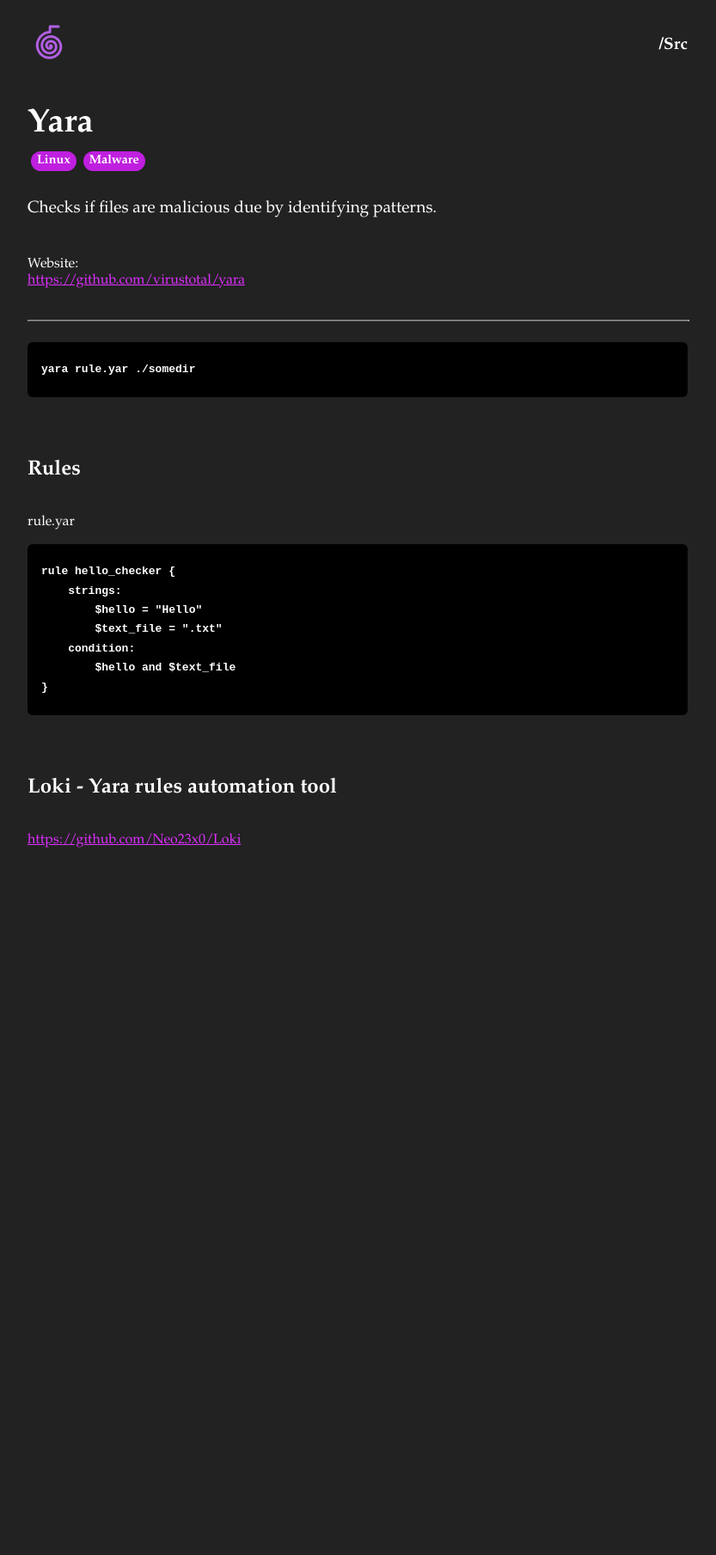
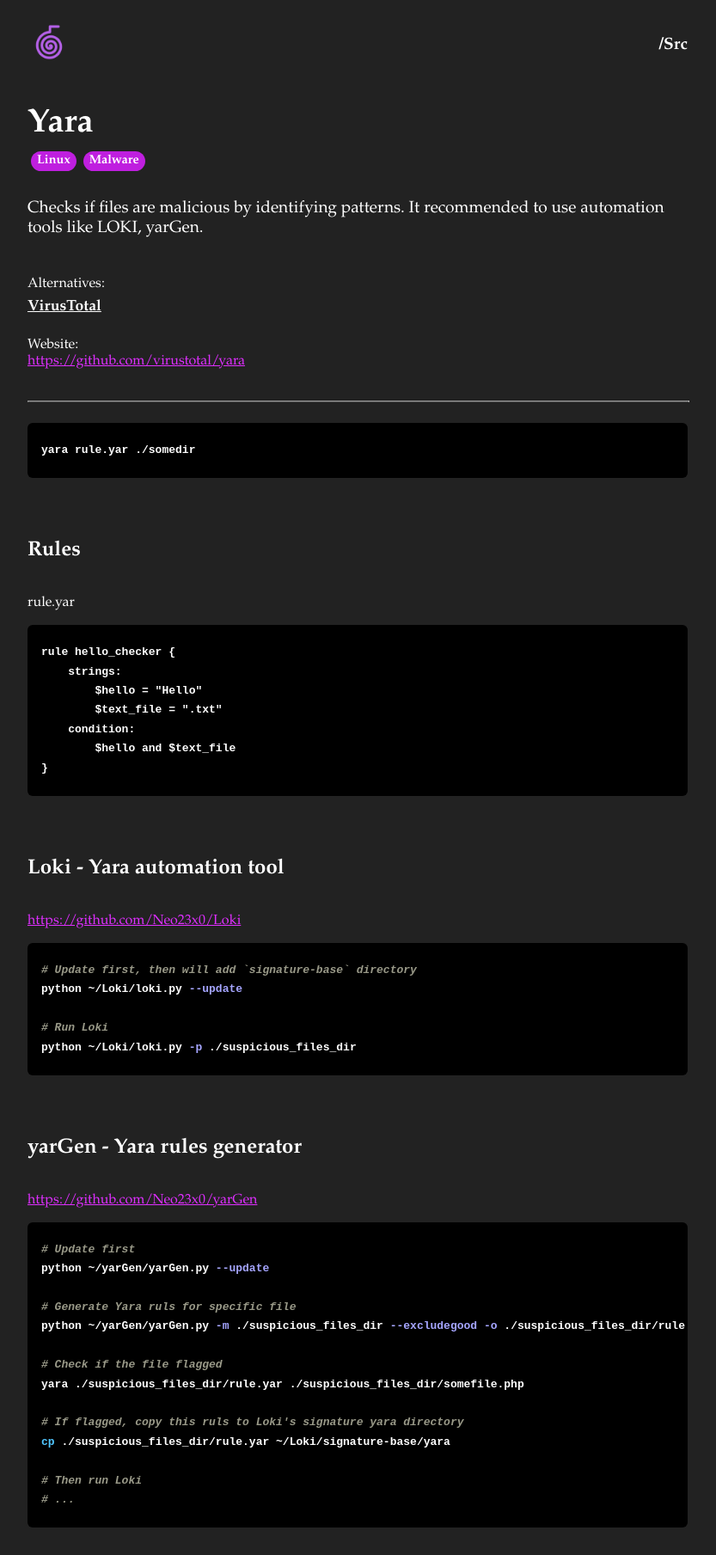
Before and after one commit to hideckies/hackfruit, a Jekyll site: the page built from _fruits/Yara.md, in a window 1280 px wide. Shown: the whole page at 86% size, without its empty margins (224-1057 px from the left). Built offline with Jekyll 4.4.1, drawn with Linux system fonts in a browser that asks for light colours; before the commit the page ends 1035 px from its top, so only the background shows below that.

````diff
--- a/_fruits/Yara.md
+++ b/_fruits/Yara.md
@@ -1,8 +1,8 @@
 ---
 title: Yara
-desc: Checks if files are malicious due by identifying patterns.
+desc: Checks if files are malicious by identifying patterns. It recommended to use automation tools like LOKI, yarGen.
 tags: [Linux, Malware]
-alts: []
+alts: [VirusTotal]
 website: https://github.com/virustotal/yara
 ---
 
@@ -28,8 +28,41 @@ rule hello_checker {
 
 <br />
 
-## Loki - Yara rules automation tool
+## Loki - Yara automation tool
 
 <a href="https://github.com/Neo23x0/Loki" target="_blank" rel="noopener noreferrer">
     https://github.com/Neo23x0/Loki
 </a>
+
+```sh
+# Update first, then will add `signature-base` directory
+python ~/Loki/loki.py --update
+
+# Run Loki
+python ~/Loki/loki.py -p ./suspicious_files_dir
+```
+
+<br />
+
+## yarGen - Yara rules generator
+
+<a href="https://github.com/Neo23x0/yarGen" target="_blank" rel="noopener noreferrer">
+    https://github.com/Neo23x0/yarGen
+</a>
+
+```sh
+# Update first
+python ~/yarGen/yarGen.py --update
+
+# Generate Yara ruls for specific file
+python ~/yarGen/yarGen.py -m ./suspicious_files_dir --excludegood -o ./suspicious_files_dir/rule.yar
+
+# Check if the file flagged
+yara ./suspicious_files_dir/rule.yar ./suspicious_files_dir/somefile.php
+
+# If flagged, copy this ruls to Loki's signature yara directory
+cp ./suspicious_files_dir/rule.yar ~/Loki/signature-base/yara
+
+# Then run Loki
+# ...
+```
````
Also changed, not shown: _fruits/Echo.md (+14 -1 lines), _fruits/Find.md (+6 -1 lines), _fruits/Httpx.md (added, +7 -0 lines), _fruits/Metasploit.md (+3 -0 lines), _fruits/Mount.md (added, +13 -0 lines), _fruits/Umount.md (added, +13 -0 lines), _fruits/VirusTotal.md (+1 -1 lines).
